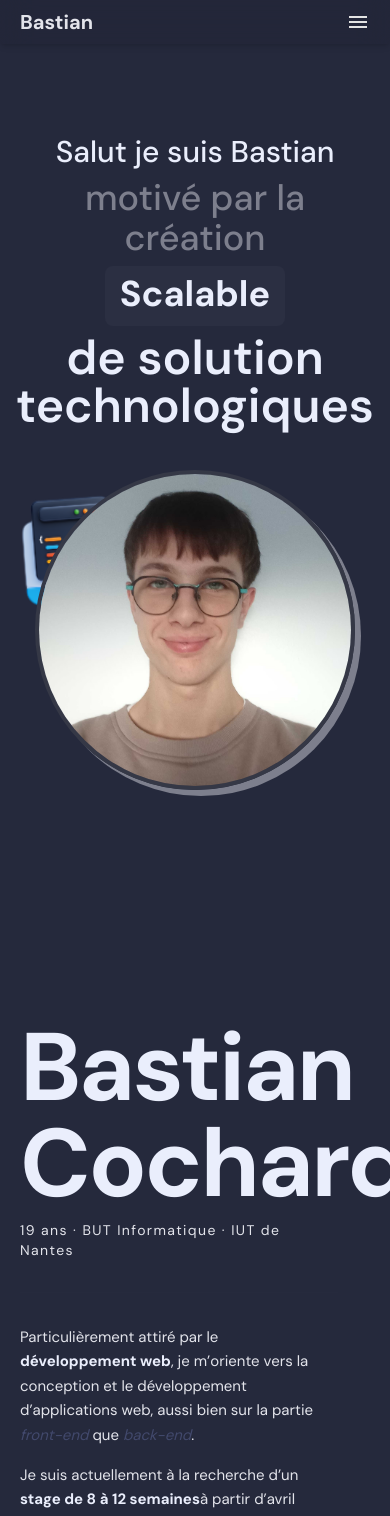
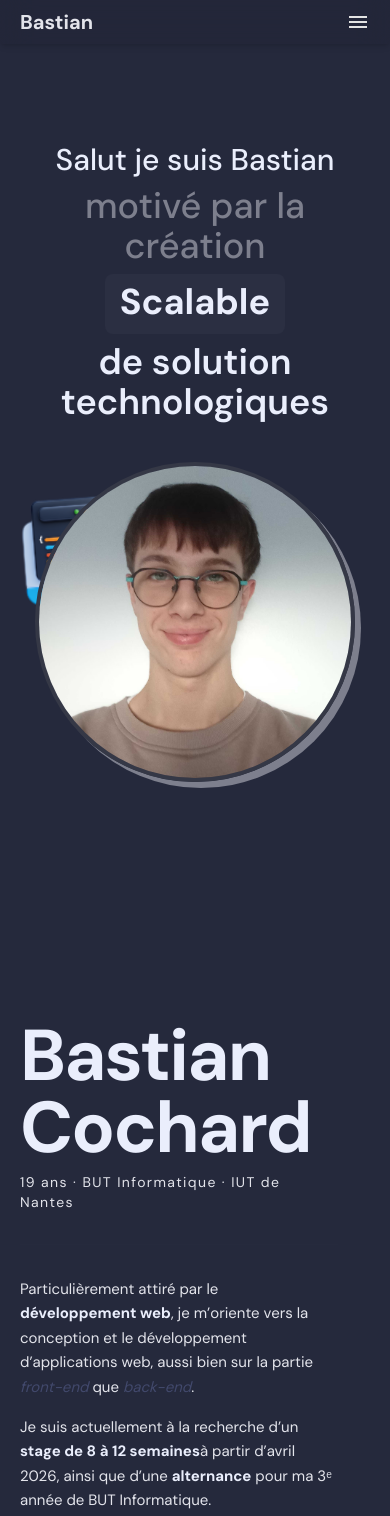
Before and after one commit to Rastiann/Portfolio, a React (Vite) app: page / in a window 390 px wide. Shown: the top 1516 px of the page. Built offline with nearby package versions, Linux system fonts and the light colour scheme.

Commit message:
fix responsivité mobile

```diff
--- a/src/components/HeroText.jsx
+++ b/src/components/HeroText.jsx
@@ -19,7 +19,7 @@ export default function HeroText() {
                 <p className="text-foreground font-medium text-3xl">Salut je suis Bastian</p>
                 <p className="text-muted font-medium text-4xl">motivé par la création</p>
                 <FlipWords words={words} />
-                <p className="font-semibold text-5xl">de solution technologiques</p>
+                <p className="font-semibold text-4xl md:text-5xl">de solution technologiques</p>
             </div>
         </div>
     )
--- a/src/sections/About.jsx
+++ b/src/sections/About.jsx
@@ -6,7 +6,7 @@ const About = () => {
 
             <div className="flex flex-col md:flex-row gap-10">
                 <div className="w-full md:max-w-2xl  md:border-r-2 border-b-2 md:border-b-0 border-accent/70 pr-8 pb-8">
-                    <h1 className="font-extrabold text-8xl text-foreground tracking-tight mb-2">
+                    <h1 className="font-extrabold text-7xl md:text-8xl text-foreground tracking-tight mb-2">
                         Bastian<br />Cochard
                     </h1>
                     <p className="text-muted-foreground text-sm tracking-widest mb-8">
--- a/src/sections/Footer.jsx
+++ b/src/sections/Footer.jsx
@@ -8,7 +8,7 @@ export default function Footer({ links }) {
     return (
         <div className="c-space">
             <div className="flex flex-col items-center justify-between border-t border-border/80 py-5 md:flex-row gap-5">
-                <ul className="z-20 flex gap-4 flex-row md:gap-6 items-center">
+                <ul className="z-20 flex gap-4 flex-row md:gap-6 items-center flex-wrap justify-center">
                     {links.map(link => (
                         <li className="py-1" key={link.name}>
                             <a className="transition-colors text-muted-foreground hover:text-violet-300 font-medium" href={link.href}>{link.name}</a>
--- a/src/sections/Projects.jsx
+++ b/src/sections/Projects.jsx
@@ -620,7 +620,7 @@ net.Listen("tcp", ":3334") // admin
 export default function Projects() {
 
     return <section id="projects" className="w-full c-space h-auto flex flex-col gap-10 text-center md:text-start">
-        <h1 className="font-extrabold text-8xl">Projects</h1>
+        <h1 className="font-extrabold text-7xl  md:text-8xl">Projects</h1>
         <ProjectsGrid projects={projects} />
     </section>
 
```
